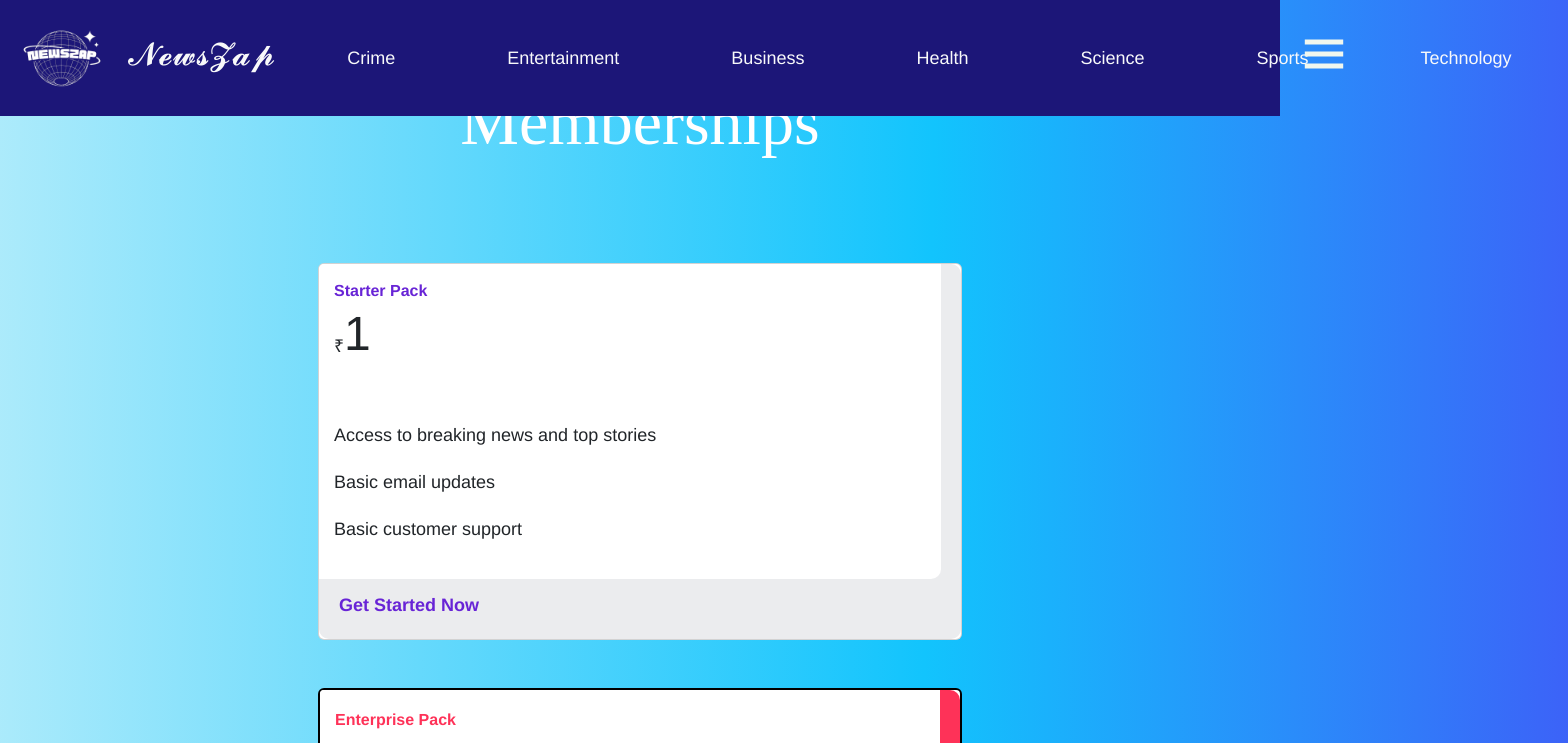
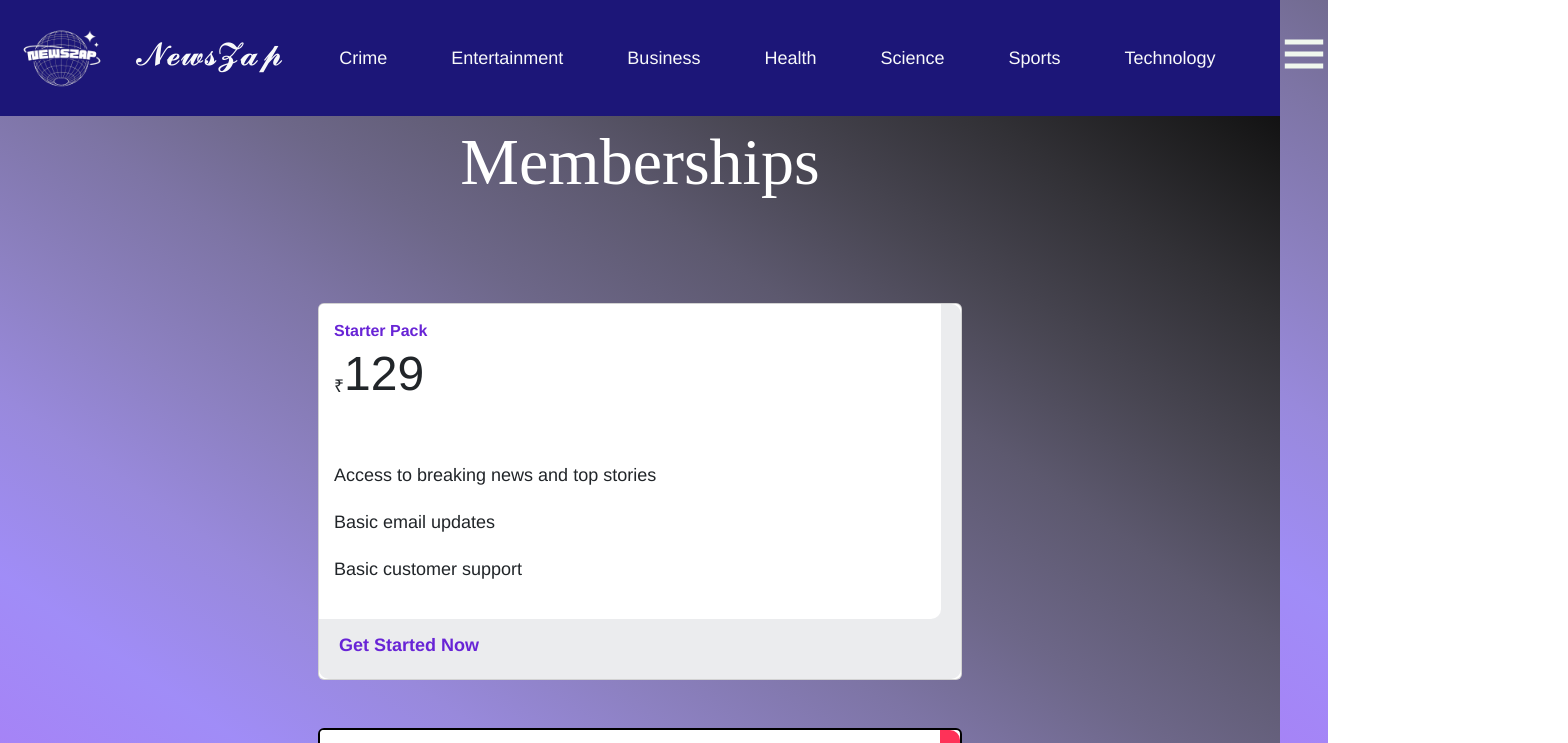
Before and after one commit to DarkSoul5544/NewsZap, a React (Create React App) app: page /premium in a window 1280 px wide. Shown: the top 743 px of the page, 1568 px wide, since content can reach past the window. Built offline with nearby package versions, Linux system fonts and the light colour scheme; no server answers.

Commit message:
Patch uupdate

```diff
--- a/src/App.css
+++ b/src/App.css
@@ -1,22 +1,31 @@
-/* test */
+/* Background */
 
 body {
-  background: linear-gradient(271deg,#522ff5,#12c4fd,#b5edfb,#4a2815,#549db3);
-  background-size: 300% 300%;
-  animation: gradient-animation 10s ease infinite;
+  background-image: linear-gradient(
+  35deg,
+  hsl(315deg 88% 57%) 0%,
+  hsl(308deg 88% 59%) 6%,
+  hsl(301deg 88% 61%) 11%,
+  hsl(294deg 88% 63%) 17%,
+  hsl(286deg 88% 65%) 22%,
+  hsl(279deg 88% 68%) 28%,
+  hsl(272deg 88% 70%) 33%,
+  hsl(265deg 87% 72%) 39%,
+  hsl(258deg 87% 74%) 44%,
+  hsl(251deg 87% 76%) 50%,
+  hsl(251deg 54% 70%) 56%,
+  hsl(251deg 34% 63%) 61%,
+  hsl(251deg 21% 55%) 67%,
+  hsl(251deg 14% 47%) 72%,
+  hsl(251deg 11% 39%) 78%,
+  hsl(251deg 8% 30%) 83%,
+  hsl(251deg 5% 20%) 89%,
+  hsl(251deg 2% 11%) 94%,
+  hsl(0deg 0% 0%) 100%
+);
 }
 
-@keyframes gradient-animation {
-  0% {
-    background-position: 0% 50%;
-  }
-  50% {
-    background-position: 100% 50%;
-  }
-  100% {
-    background-position: 0% 50%;
-  }
-}
+
 /* Home Page */
 body::-webkit-scrollbar {
   display: none; /* for Chrome, Safari, and Opera */
@@ -189,7 +198,7 @@ h1 {
     background-size: 17.5rem;
     background-repeat: no-repeat;
     background-position: 98% 3.375rem;
-    margin-top: -50px;
+    margin-top: -10px;
   }
 }
 
--- a/src/components/HeadLines.js
+++ b/src/components/HeadLines.js
@@ -634,14 +634,14 @@ const HeadLines = ({ category, handleCategoryChange, country, handleCountryChang
 
                   />
                   <div className="card-body d-flex flex-column">
-                    <h5 className="card-title">{article.title? article.title.length > 95
-                          ? article.title.slice(0, 95) + "..."
+                    <h5 className="card-title">{article.title? article.title.length > 90
+                          ? article.title.slice(0, 90) + "..."
                           : article.title
                         : "Dive deeper into the story! Get the full scoop on breaking news and trending topics. Click to stay informed."}</h5>
                     <p className="card-text">
                       {article.description
-                        ? article.description.length > 95
-                          ? article.description.slice(0, 95) + "..."
+                        ? article.description.length > 90
+                          ? article.description.slice(0, 90) + "..."
                           : article.description
                         : "Dive deeper into the story! Get the full scoop on breaking news and trending topics. Click to stay informed."}
                     </p>
--- a/src/components/Navbar.js
+++ b/src/components/Navbar.js
@@ -2,17 +2,33 @@ import React, { useState, useEffect } from 'react';
 import myImage from "./uploads/logo.png";
 import news from "./uploads/logo.png";
 import 'bootstrap/dist/css/bootstrap.min.css';
+import axios from 'axios';
 
 export default function Navbar({ handleCategoryChange, handleCountryChange }) {
   const [isLoggedIn, setIsLoggedIn] = useState(false);
   const [isCollapsed, setIsCollapsed] = useState(true);
+  const [isPremium, setIsPremium] = useState(false);
 
   useEffect(() => {
     const token = localStorage.getItem('token');
     if (token) {
       setIsLoggedIn(true);
+      fetchUserProfile(token);
     }
   }, []);
+
+  const fetchUserProfile = async (token) => {
+    try {
+      const response = await axios.get('http://localhost:5000/api/profile', {
+        headers: {
+          Authorization: `Bearer ${token}`,
+        },
+      });
+      setIsPremium(response.data.is_premium);
+    } catch (error) {
+      console.error('Error fetching user profile:', error);
+    }
+  };
 
   const handleLogout = () => {
     localStorage.removeItem('token');
@@ -25,11 +41,20 @@ export default function Navbar({ handleCategoryChange, handleCountryChange }) {
     setIsCollapsed(!isCollapsed);
   };
 
+  const handlePremiumCategoryChange = (category) => {
+    if (isPremium) {
+      handleCategoryChange(category);
+    } else {
+      alert('Please purchase a premium subscription to access this category.');
+      window.location.href = '/premium';
+    }
+  };
+
   return (
     <nav className="navbar navbar-expand-lg sticky-top" style={{ backgroundColor: "#1C1678" }}>
       <div className="container-fluid">
         <img src={myImage} width="100" height="100" alt="logo" />
-        <a className="navbar-brand text-light mx-3" href="/">
+        <a className="navbar-brand text-light  mx-4" href="/">
           <h2>𝓝𝓮𝔀𝓼𝓩𝓪𝓹</h2>
         </a>
         <button
@@ -44,26 +69,26 @@ export default function Navbar({ handleCategoryChange, handleCountryChange }) {
         </button>
         <div className={`collapse navbar-collapse ${isCollapsed ? '' : 'show'}`} id="navbarSupportedContent">
           <ul className="navbar-nav">
-            <li className="nav-item mx-5">
-              <button className="nav-link btn text-light" onClick={() => handleCategoryChange('crime')}>Crime</button>
+            <li className="nav-item  mx-4">
+              <button className="nav-link btn text-light" onClick={() => handlePremiumCategoryChange('crime')}>Crime</button>
             </li>
-            <li className="nav-item mx-5">
-              <button className="nav-link btn text-light" onClick={() => handleCategoryChange('entertainment')}>Entertainment</button>
+            <li className="nav-item  mx-4">
+              <button className="nav-link btn text-light" onClick={() => handlePremiumCategoryChange('entertainment')}>Entertainment</button>
             </li>
-            <li className="nav-item mx-5">
-              <button className="nav-link btn text-light" onClick={() => handleCategoryChange('business')}>Business</button>
+            <li className="nav-item  mx-4">
+              <button className="nav-link btn text-light" onClick={() => handlePremiumCategoryChange('business')}>Business</button>
             </li>
-            <li className="nav-item mx-5">
-              <button className="nav-link btn text-light" onClick={() => handleCategoryChange('health')}>Health</button>
+            <li className="nav-item  mx-4">
+              <button className="nav-link btn text-light" onClick={() => handlePremiumCategoryChange('health')}>Health</button>
             </li>
-            <li className="nav-item mx-5">
-              <button className="nav-link btn text-light" onClick={() => handleCategoryChange('science')}>Science</button>
+            <li className="nav-item  mx-4">
+              <button className="nav-link btn text-light" onClick={() => handlePremiumCategoryChange('science')}>Science</button>
             </li>
-            <li className="nav-item mx-5">
-              <button className="nav-link btn text-light" onClick={() => handleCategoryChange('sports')}>Sports</button>
+            <li className="nav-item  mx-4">
+              <button className="nav-link btn text-light" onClick={() => handlePremiumCategoryChange('sports')}>Sports</button>
             </li>
-            <li className="nav-item mx-5">
-              <button className="nav-link btn text-light" onClick={() => handleCategoryChange('technology')}>Technology</button>
+            <li className="nav-item  mx-4">
+              <button className="nav-link btn text-light" onClick={() => handlePremiumCategoryChange('technology')}>Technology</button>
             </li>
           </ul>
         </div>
--- a/src/components/PremiumPage.js
+++ b/src/components/PremiumPage.js
@@ -129,14 +129,14 @@ export default function PremiumPage() {
                   {/* SVG Icon */}
                 </span>
                 <p className="title">Starter Pack</p>
-                <p className="price"><span className="price price--number"><span className="price price--dolar">₹</span>1</span></p>
+                <p className="price"><span className="price price--number"><span className="price price--dolar">₹</span>129</span></p>
                 <ul>
                   <li>Access to breaking news and top stories</li>
                   <li>Basic email updates</li>
                   <li>Basic customer support</li>
                 </ul>
               </div>
-              <a href='#!' onClick={() => handlePayment(1, 'Starter Pack')}>Get Started Now</a>
+              <a href='#!' onClick={() => handlePayment(129, 'Starter Pack')}>Get Started Now</a>
             </div>
           </div>
           <div className="card card--red active">
```
